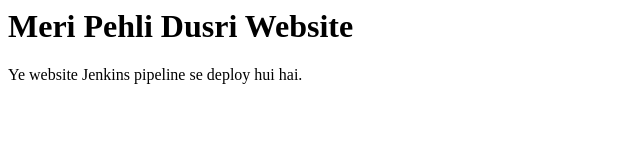
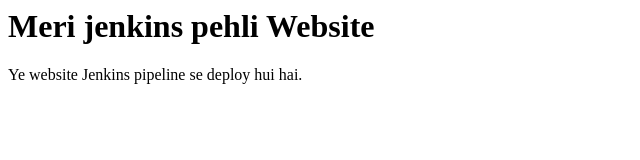
Before and after one commit to suhailkhan-debug/my-website, a plain HTML site: page index.html in a window 1280 px wide. Shown: the whole page, without its empty margins (0-640 px from the left). Drawn offline with Linux system fonts and the light colour scheme.

Commit message:
Update index.html

```diff
--- a/index.html
+++ b/index.html
@@ -1,2 +1,2 @@
-<h1>Meri Pehli Dusri Website</h1>
+<h1>Meri jenkins pehli Website</h1>
 <p>Ye website Jenkins pipeline se deploy hui hai.</p>
```
